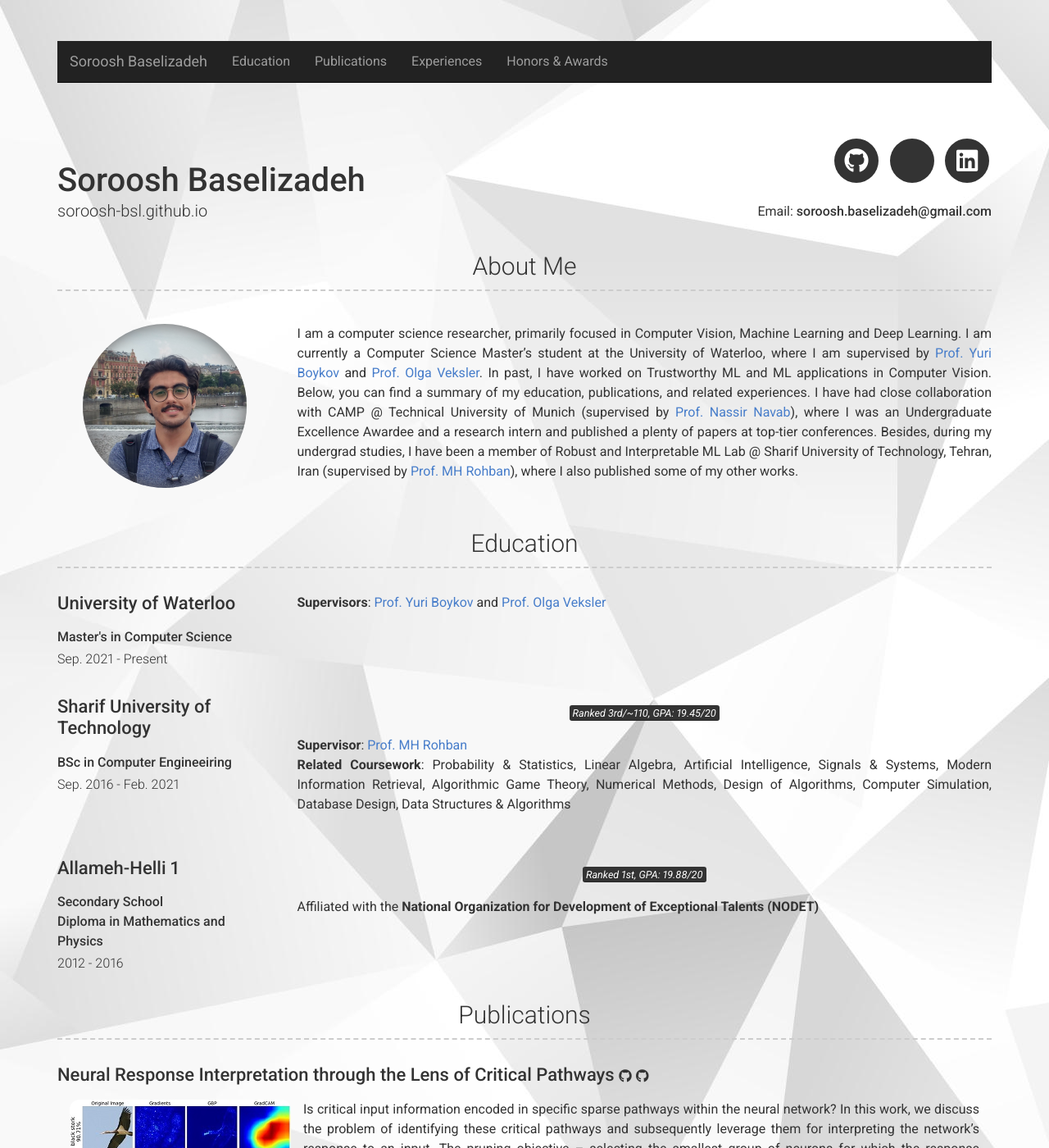
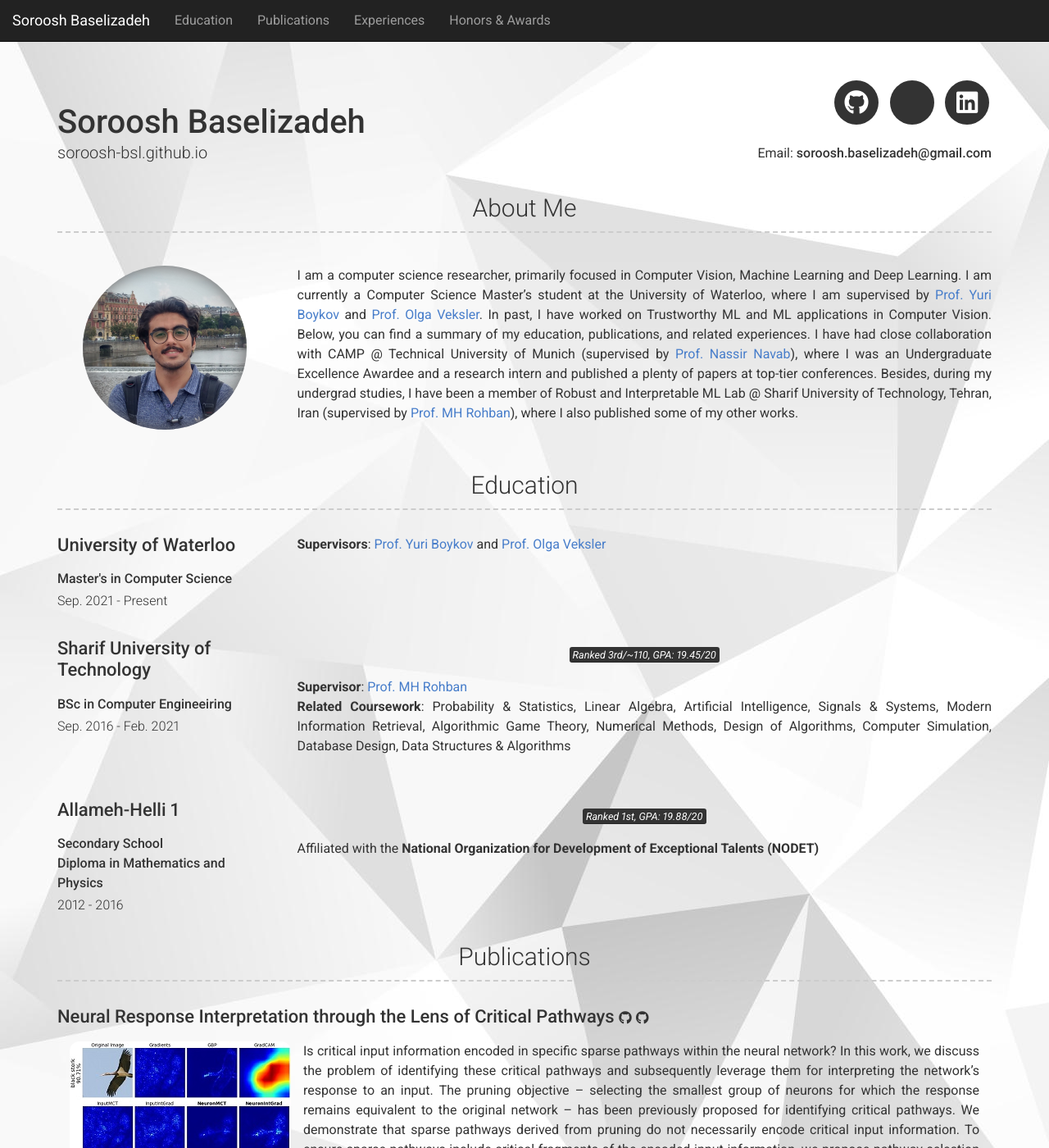
Before and after one commit to Soroosh-Bsl/soroosh-bsl.github.io, a Jekyll site: the page built from index.md, in a window 1280 px wide and 1400 px high. Shown: the whole window at 82% size. Built offline with Jekyll 4.4.1, drawn with Linux system fonts in a browser that asks for light colours; nearby versions of some CDN libraries; a style sheet for code colours, icons or effects is not loaded.

Commit message:
navbar test

```diff
--- a/_sass/base.scss
+++ b/_sass/base.scss
@@ -247,8 +247,3 @@ a.anchor {
     top: -57px;
     visibility: hidden;
 }
-
-.navbar{
-    position:relative;
-    top:0;
-}
```
